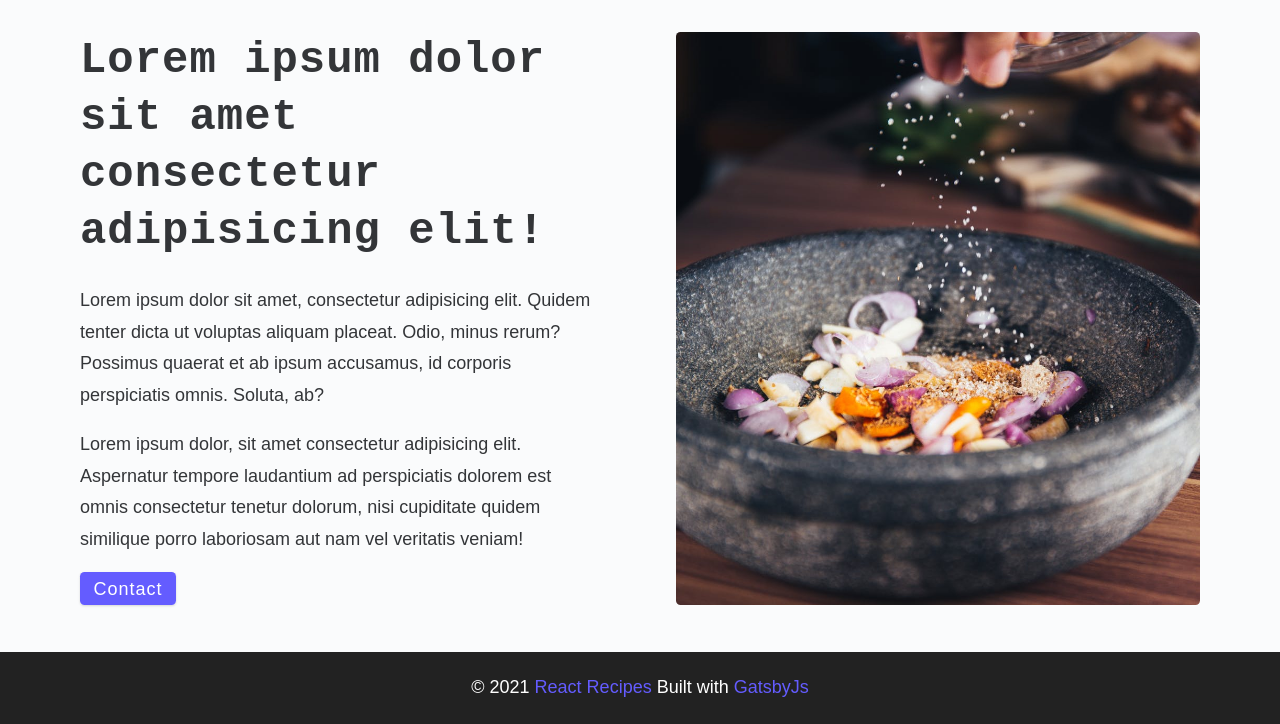
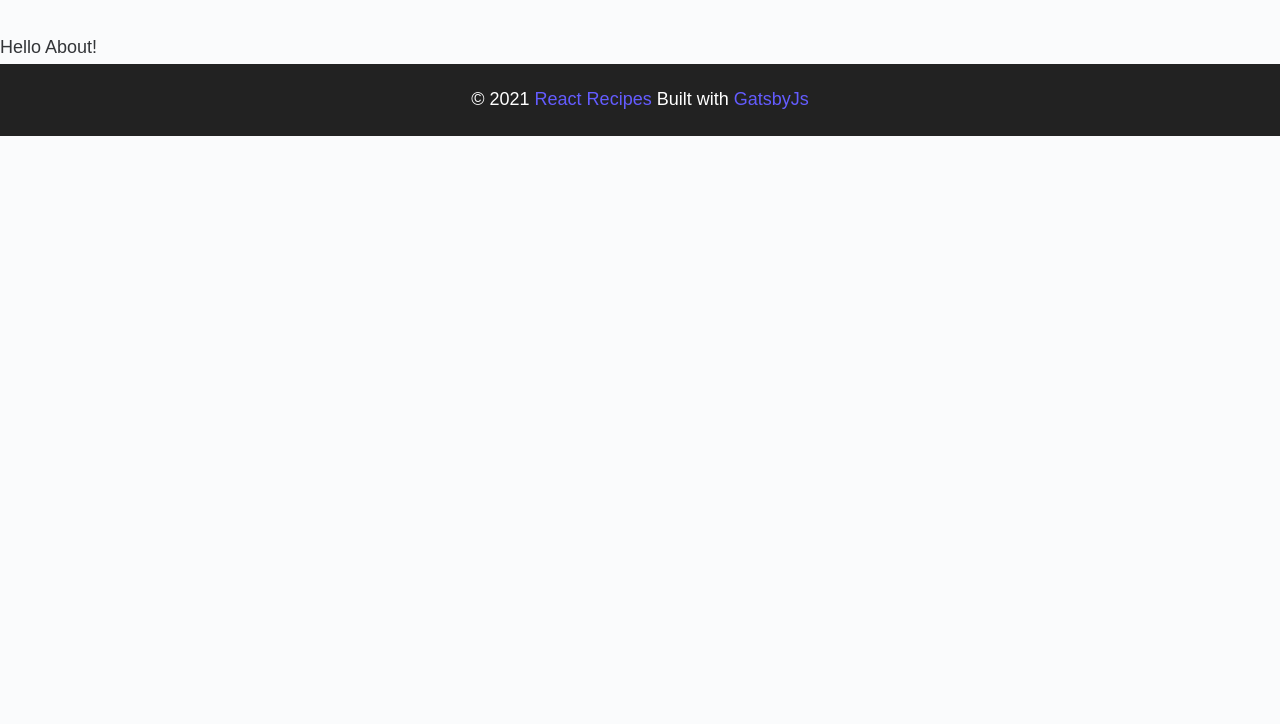
Before and after one commit to stefan0509/milliorn-recipes-react, a Gatsby site in the folder project/: page /about in a window 1280 px wide. Shown: the part 76-800 px from the top of the page. Built offline with nearby package versions, Linux system fonts and the light colour scheme; Gatsby itself is replaced by a stand-in of ours.

Commit message:
001125d7120f4c7243645c1541c849ecb93db390

```diff
--- a/project/gatsby-config.js
+++ b/project/gatsby-config.js
@@ -4,11 +4,5 @@ module.exports = {
     siteUrl: `https://samplegatsbyrecipepage.gatsbyjs.io`,
     description: `Blazing fast modern site generator for React`
   },
-  plugins: [
-    `gatsby-plugin-react-helmet`,
-    `gatsby-plugin-styled-components`,
-    `gatsby-plugin-image`,
-    `gatsby-plugin-sharp`,
-    `gatsby-transformer-sharp` // Needed for dynamic images
-  ]
+  plugins: [`gatsby-plugin-react-helmet`, `gatsby-plugin-styled-components`]
 }
--- a/project/src/pages/about.jsx
+++ b/project/src/pages/about.jsx
@@ -1,39 +1,10 @@
 import React from 'react'
 import Layout from '../components/layout'
-import { StaticImage } from 'gatsby-plugin-image'
-import { Link } from 'gatsby'
 
 const About = () => {
   return (
     <Layout>
-      <main className="page">
-        <section className="about-page">
-          <article>
-            <h2>Lorem ipsum dolor sit amet consectetur adipisicing elit!</h2>
-            <p>
-              Lorem ipsum dolor sit amet, consectetur adipisicing elit. Quidem
-              tenter dicta ut voluptas aliquam placeat. Odio, minus rerum?
-              Possimus quaerat et ab ipsum accusamus, id corporis perspiciatis
-              omnis. Soluta, ab?
-            </p>
-            <p>
-              Lorem ipsum dolor, sit amet consectetur adipisicing elit.
-              Aspernatur tempore laudantium ad perspiciatis dolorem est omnis
-              consectetur tenetur dolorum, nisi cupiditate quidem similique
-              porro laboriosam aut nam vel veritatis veniam!
-            </p>
-            <Link to="/contact" className="btn">
-              contact
-            </Link>
-          </article>
-          <StaticImage
-            src="../assets/images/about.jpeg"
-            alt="about"
-            className="about-img"
-            placeholder="blurred"
-          ></StaticImage>
-        </section>
-      </main>
+      <div>Hello About!</div>
     </Layout>
   )
 }
```
Also changed, not shown: 1 other file.
